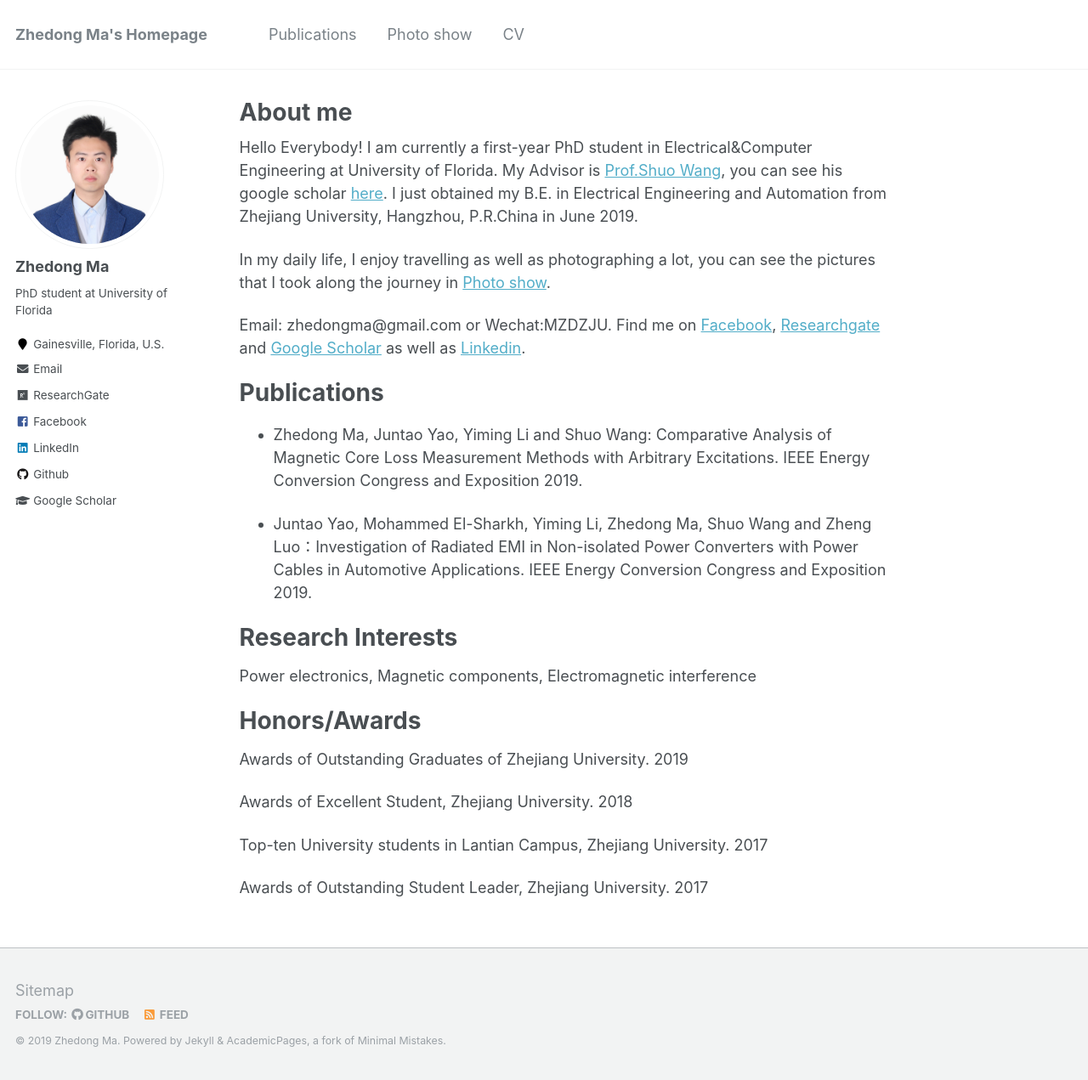
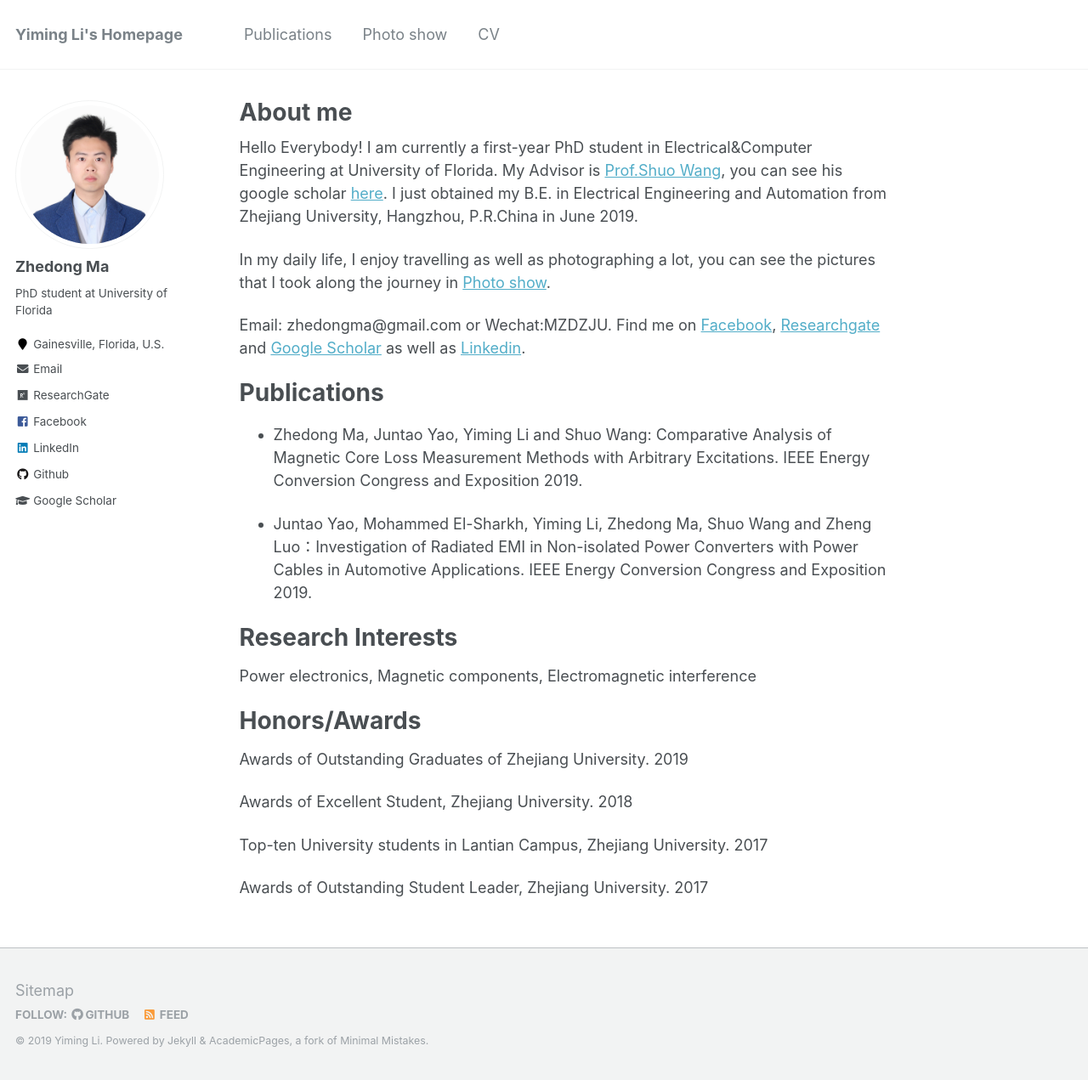
Before and after one commit to brighturan/YimingLi, a Jekyll site: the page built from _pages/about.md, in a window 1280 px wide and 1271 px high. Shown: the whole window at 85% size. Built offline with Jekyll 4.4.1, drawn with Linux system fonts in a browser that asks for light colours.

Commit message:
Update _config.yml

```diff
--- a/_config.yml
+++ b/_config.yml
@@ -7,9 +7,9 @@
 
 # Site Settings
 locale                   : "en-US"
-title                    : "Zhedong Ma's Homepage"
+title                    : "Yiming Li's Homepage"
 title_separator          : "-"
-name                     : &name "Zhedong Ma"
+name                     : &name "Yiming Li"
 description              : &description "personal description"
 url                      : https://zhedongma.github.io  # the base hostname & protocol for your site e.g. "https://mmistakes.github.io"
 baseurl                  : "" # the subpath of your site, e.g. "/blog"
```
